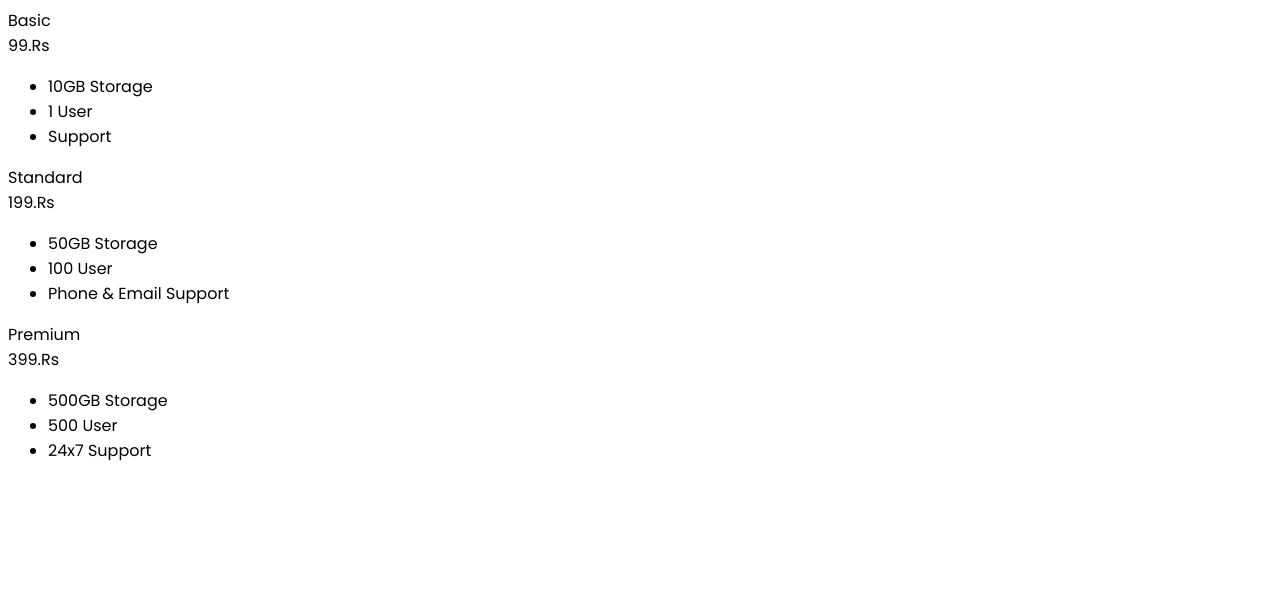
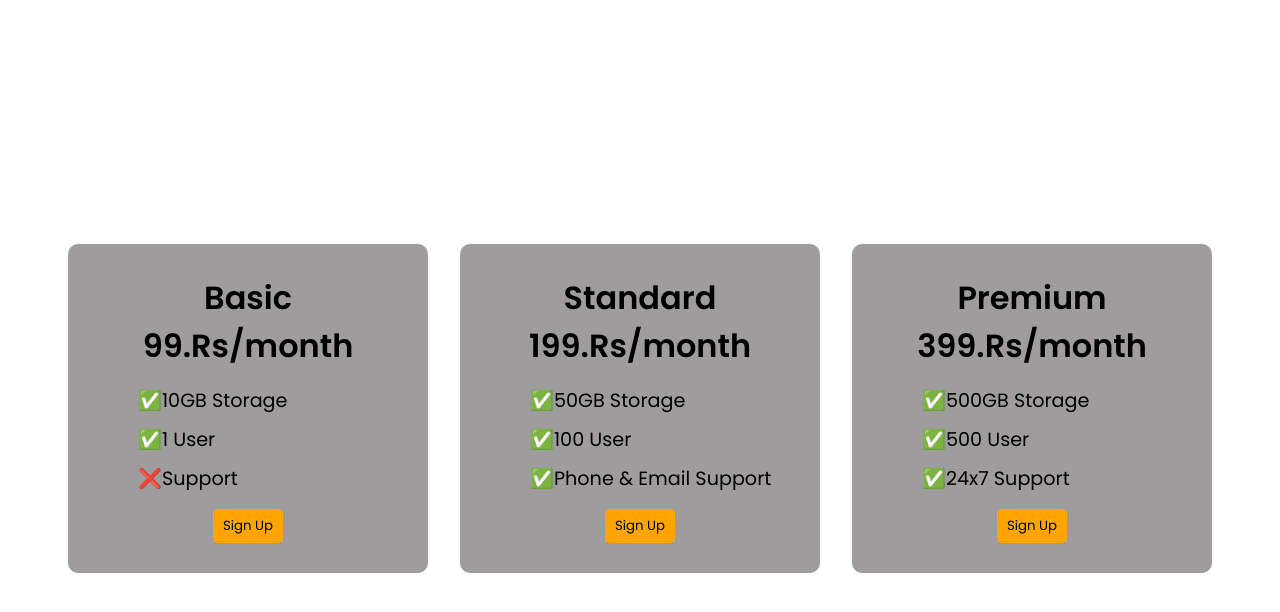
Before and after one commit to Surya079/Pricing_Table, a plain HTML site: page index.html in a window 1280 px wide. Drawn offline with Linux system fonts and the light colour scheme.

Commit message:
commited successfully

```diff
--- a/index.html
+++ b/index.html
@@ -13,30 +13,33 @@
     <div class="pricing-container">
         <div class="pricing-plans">
             <div class="pricing-title">Basic</div>
-            <div class="pricing-price">99.Rs</div>
+            <div class="pricing-price">99.Rs/month</div>
             <ul class="pricing-features">
-                <li>10GB Storage</li>
-                <li>1 User</li>
-                <li>Support</li>
+                <li>✅10GB Storage</li>
+                <li>✅1 User</li>
+                <li>❌Support</li>
             </ul>
+            <div class="pricing-btn"><button >Sign Up</button></div>
         </div>
         <div class="pricing-plans">
             <div class="pricing-title">Standard</div>
-            <div class="pricing-price">199.Rs</div>
+            <div class="pricing-price">199.Rs/month</div>
             <ul class="pricing-features">
-                <li>50GB Storage</li>
-                <li>100 User</li>
-                <li>Phone & Email Support</li>
+                <li>✅50GB Storage</li>
+                <li>✅100 User</li>
+                <li>✅Phone & Email Support</li>
             </ul>
+            <div class="pricing-btn"><button >Sign Up</button></div>
         </div>
         <div class="pricing-plans">
             <div class="pricing-title">Premium</div>
-            <div class="pricing-price">399.Rs</div>
+            <div class="pricing-price">399.Rs/month</div>
             <ul class="pricing-features">
-                <li>500GB Storage</li>
-                <li>500 User</li>
-                <li>24x7 Support</li>
+                <li>✅500GB Storage</li>
+                <li>✅500 User</li>
+                <li>✅24x7 Support</li>
             </ul>
+            <div class="pricing-btn"><button >Sign Up</button></div>
         </div>
     </div>
 </body>
--- a/style.css
+++ b/style.css
@@ -1,3 +1,48 @@
 *{
     font-family: "Poppins", sans-serif;
+
 }
+.pricing-container{
+    display: flex;
+    justify-content: center;
+    align-items: center;
+    gap: 2rem;
+    height: 100vh;
+
+}
+.pricing-plans{
+    background-color: rgb(158, 156, 156);
+    flex: 1;
+    max-width: 300px;
+    padding: 30px;
+    text-align: center;
+    border-radius: 10px;
+    text-align: left;
+}
+.pricing-features li{
+    list-style: none;
+    font-size: 1.2rem;
+    margin-bottom: 10px;
+
+}
+.pricing-title,.pricing-price,.pricing-btn{
+    text-align: center;
+}
+.pricing-title,.pricing-price{
+    font-weight: 600;
+    font-size: 2rem;
+}
+.pricing-btn button{
+    border: none;
+    border-radius: 5px;
+    padding: 7px;
+    padding-inline: 10px;
+    background-color: orange;
+}
+
+@media(max-width:1119px) {
+    .pricing-container{
+        flex-direction: column;
+        height: auto;
+    }
+}
```
